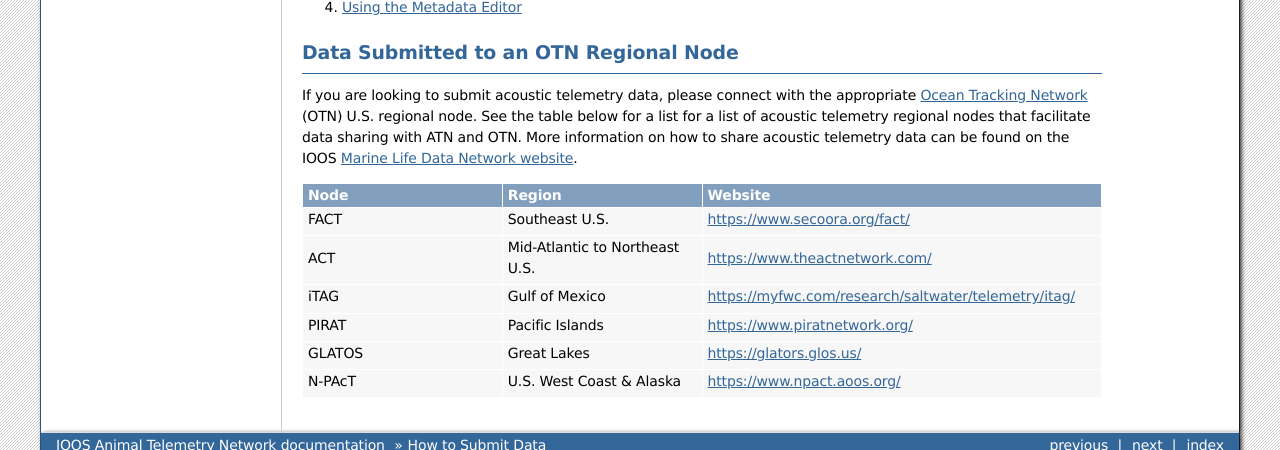
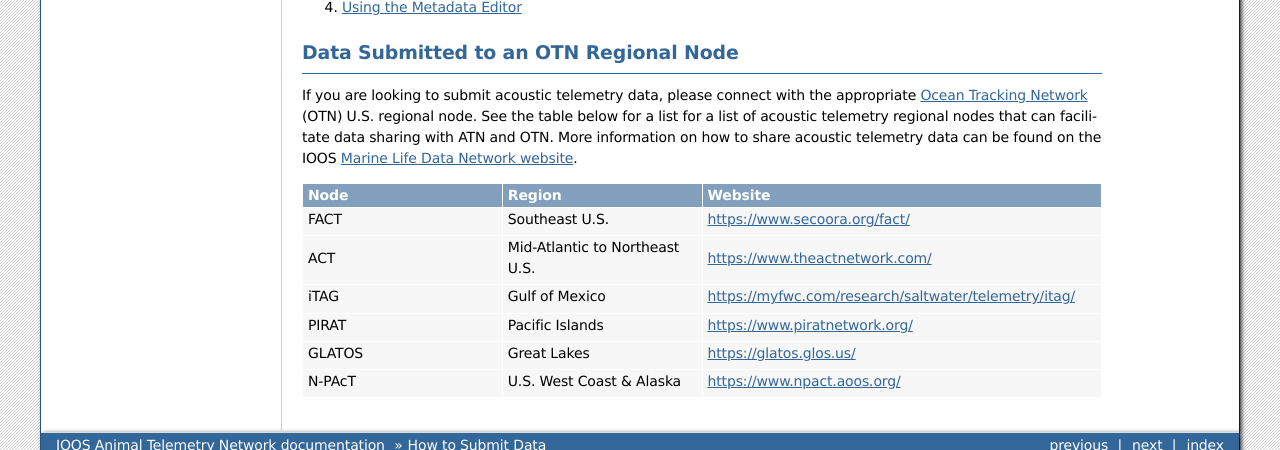
Before and after one commit to ioos/atn-docs, a Sphinx documentation site: the page built from docs/submit-data.rst, in a window 1280 px wide. Shown: the part 1571-2021 px from the top of the page. Built offline with Sphinx 7.4.7, drawn with Linux system fonts in a browser that asks for light colours.

Commit message:
Update submit-data.rst

```diff
--- a/docs/submit-data.rst
+++ b/docs/submit-data.rst
@@ -65,7 +65,7 @@
 Data Submitted to an OTN Regional Node
 ---------------------------------------------
 
-If you are looking to submit acoustic telemetry data, please connect with the appropriate `Ocean Tracking Network <https://oceantrackingnetwork.org/>`_ (OTN) U.S. regional node. See the table below for a list for a list of acoustic telemetry regional nodes that facilitate data sharing with ATN and OTN. More information on how to share acoustic telemetry data can be found on the IOOS `Marine Life Data Network website <https://ioos.github.io/marine_life_data_network/>`_.
+If you are looking to submit acoustic telemetry data, please connect with the appropriate `Ocean Tracking Network <https://oceantrackingnetwork.org/>`_ (OTN) U.S. regional node. See the table below for a list for a list of acoustic telemetry regional nodes that can facilitate data sharing with ATN and OTN. More information on how to share acoustic telemetry data can be found on the IOOS `Marine Life Data Network website <https://ioos.github.io/marine_life_data_network/>`_.
 
 .. list-table::
    :widths: 25 25 50
@@ -88,7 +88,7 @@
      - https://www.piratnetwork.org/
    * - GLATOS
      - Great Lakes
-     - https://glators.glos.us/
+     - https://glatos.glos.us/
    * - N-PAcT
      - U.S. West Coast & Alaska
      - https://www.npact.aoos.org/
```
